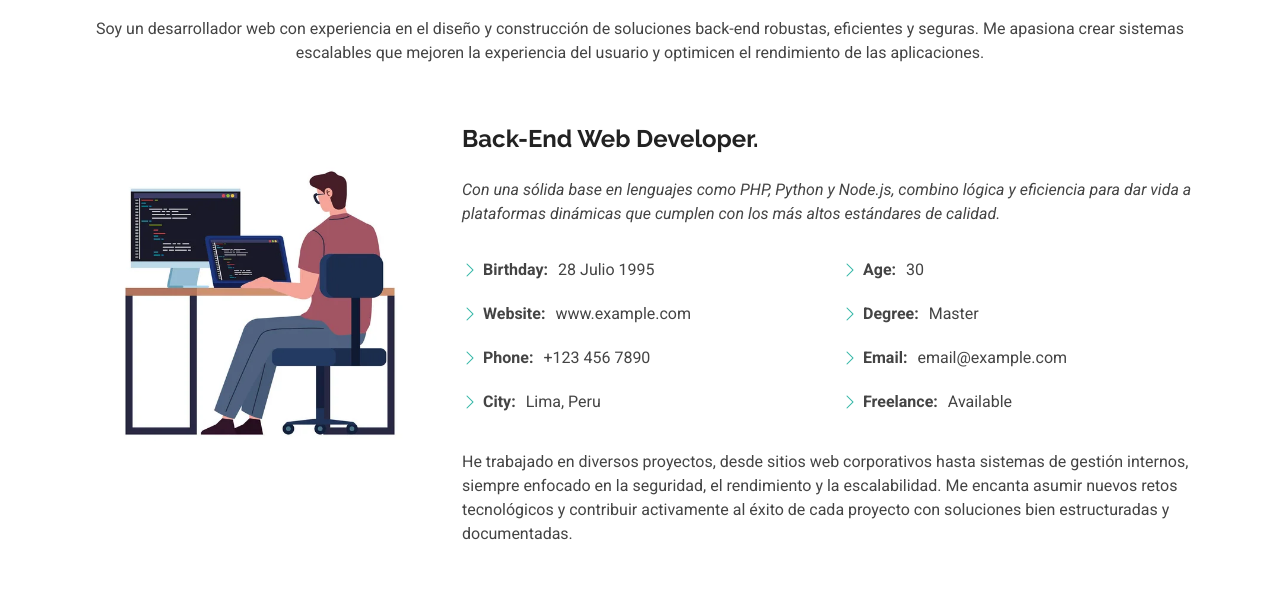
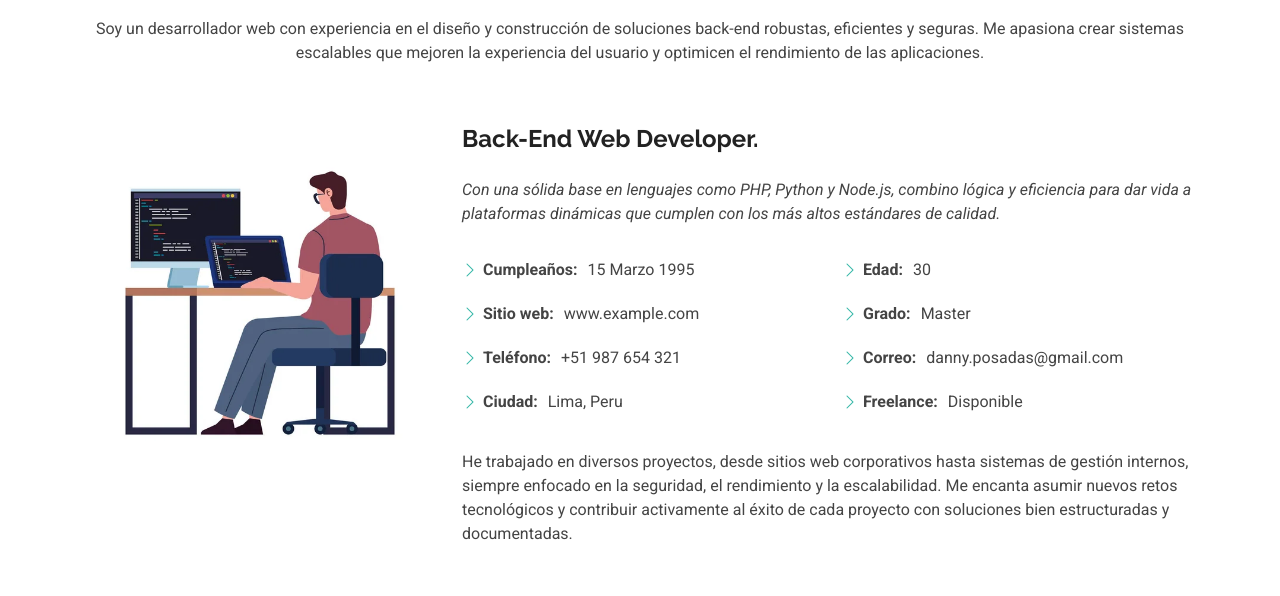
Before and after one commit to dposadas08/dposadas08.github.io, a plain HTML site: page about.html in a window 1280 px wide. Shown: the part 204-800 px from the top of the page. Drawn offline with Linux system fonts and the light colour scheme.

Commit message:
Actualización de la página Sobre mí referente a los datos personales

```diff
--- a/about.html
+++ b/about.html
@@ -111,18 +111,18 @@
             <div class="row">
               <div class="col-lg-6">
                 <ul>
-                  <li><i class="bi bi-chevron-right"></i> <strong>Birthday:</strong> <span>28 Julio 1995</span></li>
-                  <li><i class="bi bi-chevron-right"></i> <strong>Website:</strong> <span>www.example.com</span></li>
-                  <li><i class="bi bi-chevron-right"></i> <strong>Phone:</strong> <span>+123 456 7890</span></li>
-                  <li><i class="bi bi-chevron-right"></i> <strong>City:</strong> <span>Lima, Peru</span></li>
+                  <li><i class="bi bi-chevron-right"></i> <strong>Cumpleaños:</strong> <span>15 Marzo 1995</span></li>
+                  <li><i class="bi bi-chevron-right"></i> <strong>Sitio web:</strong> <span>www.example.com</span></li>
+                  <li><i class="bi bi-chevron-right"></i> <strong>Teléfono:</strong> <span>+51 987 654 321</span></li>
+                  <li><i class="bi bi-chevron-right"></i> <strong>Ciudad:</strong> <span>Lima, Peru</span></li>
                 </ul>
               </div>
               <div class="col-lg-6">
                 <ul>
-                  <li><i class="bi bi-chevron-right"></i> <strong>Age:</strong> <span>30</span></li>
-                  <li><i class="bi bi-chevron-right"></i> <strong>Degree:</strong> <span>Master</span></li>
-                  <li><i class="bi bi-chevron-right"></i> <strong>Email:</strong> <span>email@example.com</span></li>
-                  <li><i class="bi bi-chevron-right"></i> <strong>Freelance:</strong> <span>Available</span></li>
+                  <li><i class="bi bi-chevron-right"></i> <strong>Edad:</strong> <span>30</span></li>
+                  <li><i class="bi bi-chevron-right"></i> <strong>Grado:</strong> <span>Master</span></li>
+                  <li><i class="bi bi-chevron-right"></i> <strong>Correo:</strong> <span>danny.posadas@gmail.com</span></li>
+                  <li><i class="bi bi-chevron-right"></i> <strong>Freelance:</strong> <span>Disponible</span></li>
                 </ul>
               </div>
             </div>
```
